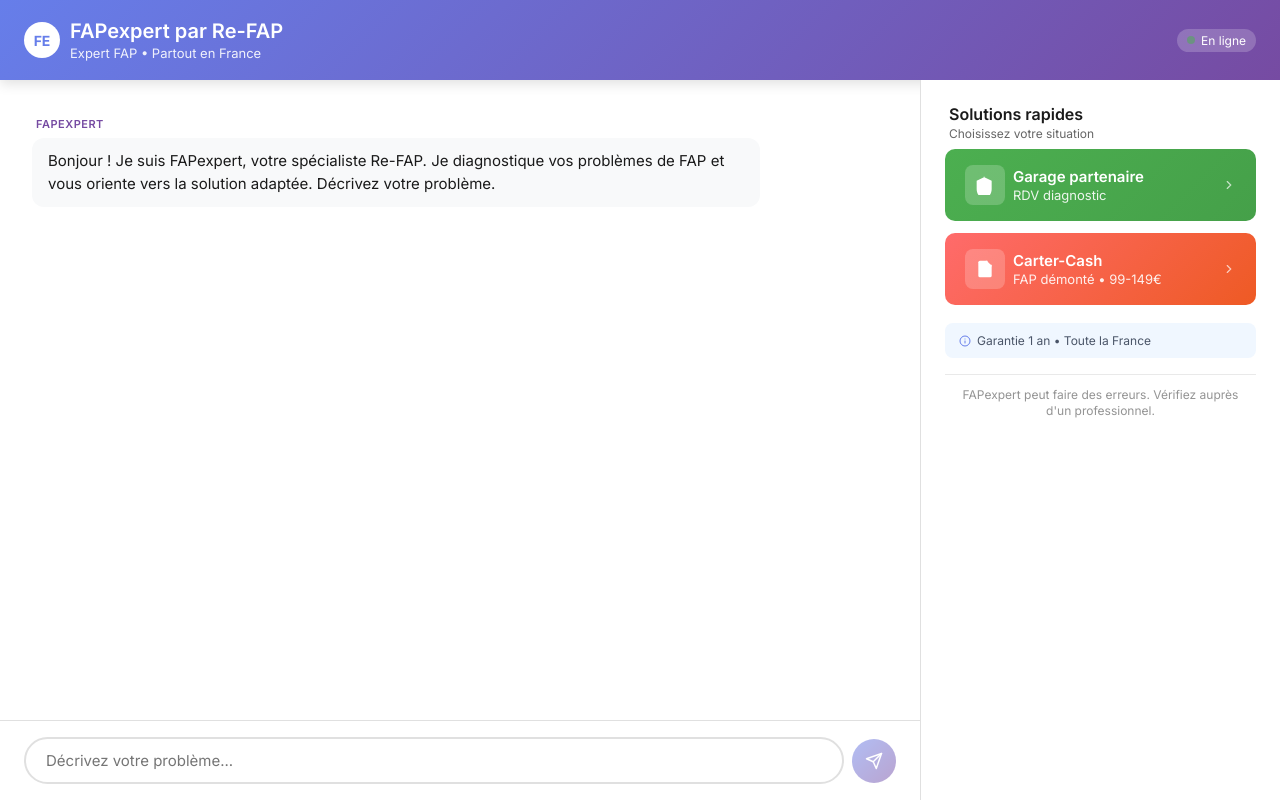
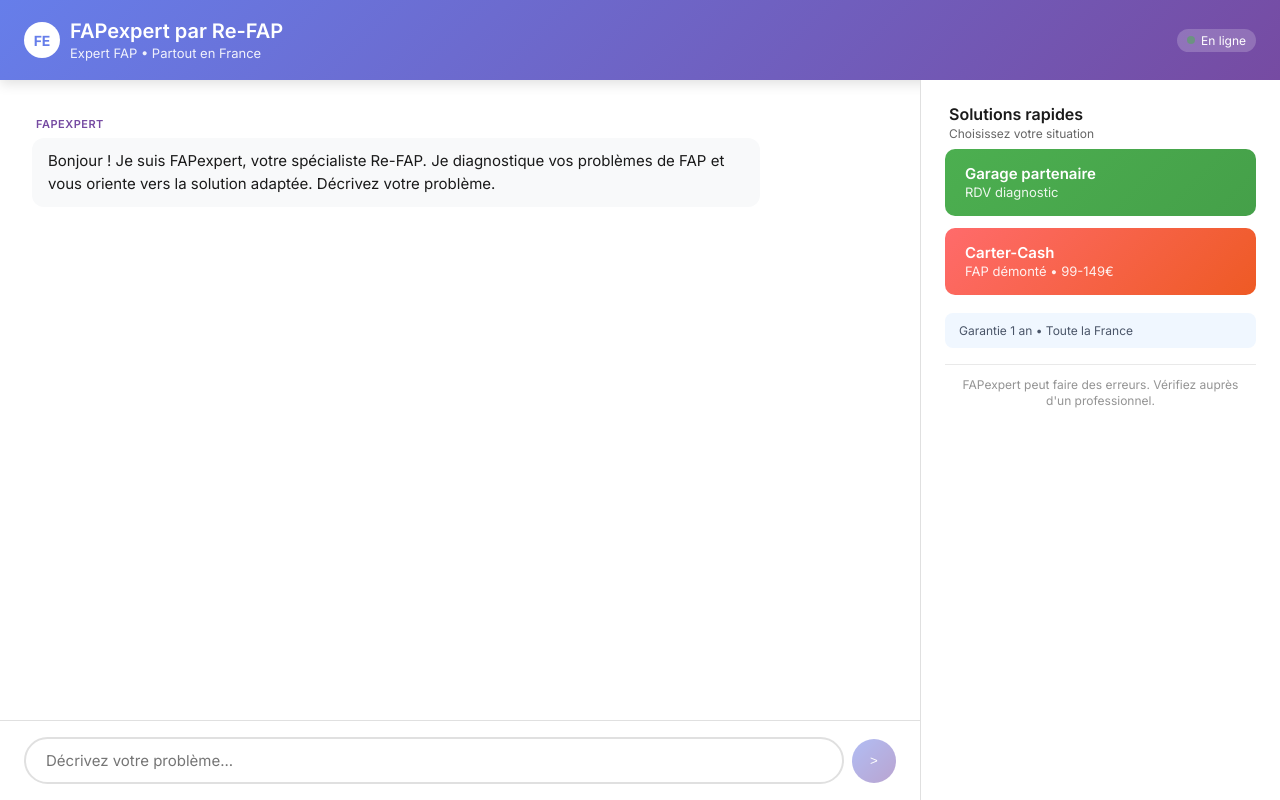
Before and after one commit to REFAP/autoai_re-fap-v2, a Next.js app: page / in a window 1280 px wide. Built offline with nearby package versions, Linux system fonts and the light colour scheme.

Commit message:
Refactor Home component and improve error handling

```diff
--- a/pages/index.js
+++ b/pages/index.js
@@ -4,33 +4,27 @@ import Head from 'next/head';
 import ReactMarkdown from 'react-markdown';
 
 export default function Home() {
-  // URLs pour les recommandations directes
   const RECOMMENDATION_URLS = {
-    garage: '/landing/garage', // Page Next.js
-    carter: '/landing/carter', // Page Next.js
+    garage: '/landing/garage',
+    carter: '/landing/carter',
     quiz: 'https://refap.github.io/re-fap-landing/#quiz'
   };
 
-  // --- Session ID (persistant) ---
   const [sessionId, setSessionId] = useState(null);
 
   useEffect(() => {
     try {
       const key = 'refap_session_id';
       let sid = localStorage.getItem(key);
-
       if (!sid) {
         sid = (crypto?.randomUUID?.() || `sid_${Date.now()}_${Math.random().toString(16).slice(2)}`);
         localStorage.setItem(key, sid);
       }
-
       setSessionId(sid);
     } catch {
-      // Si localStorage indispo, on continue sans sessionId
       setSessionId(null);
     }
   }, []);
-  // --- fin session ---
 
   const [messages, setMessages] = useState([
     {
@@ -44,7 +38,6 @@ export default function Home() {
   const [loading, setLoading] = useState(false);
   const [blocked, setBlocked] = useState(false);
   const [error, setError] = useState('');
-  const [nextAction, setNextAction] = useState(null);
   const chatEndRef = useRef();
 
   useEffect(() => {
@@ -64,20 +57,17 @@ export default function Home() {
     const trimmedInput = input.trim();
     if (!trimmedInput) return;
 
-    // Si sessionId pas encore prêt, on évite un call bancal
     if (sessionId === null) {
       setError("Initialisation en cours… réessayez dans 1 seconde.");
       return;
     }
 
-    const userMsg = { from: 'user', text: trimmedInput };
-    setMessages((msgs) => [...msgs, userMsg]);
+    setMessages((msgs) => [...msgs, { from: 'user', text: trimmedInput }]);
     setInput('');
     setLoading(true);
     setError('');
 
     try {
-      // ✅ IMPORTANT : payload aligné avec /api/chat.js
       const res = await fetch('/api/chat', {
         method: 'POST',
         headers: { 'Content-Type': 'application/json' },
@@ -85,46 +75,35 @@ export default function Home() {
           session_id: sessionId,
           message: trimmedInput,
           meta: {
-            page_url: typeof window !== 'undefined' ? window.location.href : null,
+            page_url: window.location.href,
             page_slug: 'home',
             page_type: 'chat',
-            referrer: typeof document !== 'undefined' ? document.referrer : null,
-            user_agent: typeof navigator !== 'undefined' ? navigator.userAgent : null
+            referrer: document.referrer || null,
+            user_agent: navigator.userAgent || null
           }
         })
       });
 
+      let data = null;
+      try {
+        data = await res.json();
+      } catch {
+        data = null;
+      }
+
+      setLoading(false);
+
       if (!res.ok) {
-        setLoading(false);
-
-        if (res.status === 429) {
-          setMessages((msgs) => [
-            ...msgs,
-            { from: 'bot', text: 'Service temporairement saturé. Veuillez réessayer dans quelques instants.' }
-          ]);
-        } else {
-          // On affiche le détail si l'API le renvoie (utile pendant debug)
-          let details = '';
-          try {
-            const t = await res.text();
-            details = t ? ` — ${t}` : '';
-          } catch {}
-          setMessages((msgs) => [...msgs, { from: 'bot', text: `Erreur serveur ${res.status}${details}` }]);
-        }
+        const details = data ? JSON.stringify(data) : 'No JSON';
+        setMessages((msgs) => [...msgs, { from: 'bot', text: `Erreur serveur ${res.status} — ${details}` }]);
         return;
       }
 
-      const data = await res.json();
-      setLoading(false);
-
-      const botMsg = {
-        from: 'bot',
-        text: data.reply || 'Service temporairement indisponible. Veuillez réessayer.'
-      };
-
-      setMessages((msgs) => [...msgs, botMsg]);
-      setNextAction(data.nextAction || { type: 'GEN' });
-    } catch {
+      setMessages((msgs) => [
+        ...msgs,
+        { from: 'bot', text: data?.reply || `Réponse API inattendue: ${JSON.stringify(data)}` }
+      ]);
+    } catch (err) {
       setLoading(false);
       setMessages((msgs) => [...msgs, { from: 'bot', text: 'Erreur de connexion. Veuillez actualiser la page.' }]);
     }
@@ -145,7 +124,6 @@ export default function Home() {
 
       <div className="app-container">
         <main className="chat-container">
-          {/* Header */}
           <div className="chat-header">
             <div className="header-content">
               <div className="logo-section">
@@ -165,7 +143,6 @@ export default function Home() {
           </div>
 
           <div className="chat-main">
-            {/* Zone de chat */}
             <div className="chat-area">
               <div className="messages-container">
                 {messages.map((m, i) => (
@@ -190,9 +167,7 @@ export default function Home() {
                     </div>
                     <div className="message-bubble">
                       <div className="typing-indicator">
-                        <span></span>
-                        <span></span>
-                        <span></span>
+                        <span></span><span></span><span></span>
                       </div>
                     </div>
                   </div>
@@ -201,7 +176,6 @@ export default function Home() {
                 <div ref={chatEndRef} />
               </div>
 
-              {/* Zone de saisie */}
               <form onSubmit={handleSubmit} className="input-form">
                 <div className="input-wrapper">
                   <input
@@ -223,99 +197,38 @@ export default function Home() {
                     className="send-button"
                     disabled={blocked || input.length > 600 || loading || !input.trim()}
                   >
-                    {loading ? (
-                      <span className="button-loading">...</span>
-                    ) : (
-                      <svg width="20" height="20" viewBox="0 0 24 24" fill="none">
-                        <path
-                          d="M22 2L11 13"
-                          stroke="currentColor"
-                          strokeWidth="2"
-                          strokeLinecap="round"
-                          strokeLinejoin="round"
-                        />
-                        <path
-                          d="M22 2L15 22L11 13L2 9L22 2Z"
-                          stroke="currentColor"
-                          strokeWidth="2"
-                          strokeLinecap="round"
-                          strokeLinejoin="round"
-                        />
-                      </svg>
-                    )}
+                    {loading ? <span className="button-loading">...</span> : '>'}
                   </button>
                 </div>
                 {error && <div className="error-message">{error}</div>}
               </form>
             </div>
 
-            {/* Zone CTA - FIXES et OPTIMISÉS MOBILE */}
             <div className="cta-zone">
               <div className="cta-header">
                 <h3>Solutions rapides</h3>
                 <p>Choisissez votre situation</p>
               </div>
 
-              {/* CTA 1 - Garage partenaire */}
-              <a
-                href={RECOMMENDATION_URLS.garage}
-                target="_blank"
-                rel="noopener noreferrer"
-                className="cta-button primary"
-              >
-                <div className="cta-icon">
-                  <svg width="24" height="24" viewBox="0 0 24 24" fill="none">
-                    <path
-                      d="M12 2L2 7v10c0 5.55 3.84 10.74 9 12 5.16-1.26 9-6.45 9-12V7l-10-5z"
-                      fill="currentColor"
-                    />
-                  </svg>
-                </div>
+              <a href={RECOMMENDATION_URLS.garage} target="_blank" rel="noopener noreferrer" className="cta-button primary">
                 <div className="cta-content">
                   <span className="cta-title">Garage partenaire</span>
                   <span className="cta-subtitle">RDV diagnostic</span>
                 </div>
-                <svg className="cta-arrow" width="20" height="20" viewBox="0 0 24 24" fill="none">
-                  <path d="M9 18l6-6-6-6" stroke="currentColor" strokeWidth="2" strokeLinecap="round" />
-                </svg>
               </a>
 
-              {/* CTA 2 - Carter-Cash */}
-              <a
-                href={RECOMMENDATION_URLS.carter}
-                target="_blank"
-                rel="noopener noreferrer"
-                className="cta-button secondary"
-              >
-                <div className="cta-icon">
-                  <svg width="24" height="24" viewBox="0 0 24 24" fill="none">
-                    <path
-                      d="M14 2H6a2 2 0 00-2 2v16a2 2 0 002 2h12a2 2 0 002-2V8z"
-                      fill="currentColor"
-                    />
-                    <path d="M14 2v6h6" stroke="white" strokeWidth="2" />
-                  </svg>
-                </div>
+              <a href={RECOMMENDATION_URLS.carter} target="_blank" rel="noopener noreferrer" className="cta-button secondary">
                 <div className="cta-content">
                   <span className="cta-title">Carter-Cash</span>
                   <span className="cta-subtitle">FAP démonté • 99-149€</span>
                 </div>
-                <svg className="cta-arrow" width="20" height="20" viewBox="0 0 24 24" fill="none">
-                  <path d="M9 18l6-6-6-6" stroke="currentColor" strokeWidth="2" strokeLinecap="round" />
-                </svg>
               </a>
 
               <div className="info-card">
-                <svg width="16" height="16" viewBox="0 0 24 24" fill="none">
-                  <circle cx="12" cy="12" r="10" stroke="currentColor" strokeWidth="2" />
-                  <path d="M12 16v-4M12 8h.01" stroke="currentColor" strokeWidth="2" strokeLinecap="round" />
-                </svg>
                 <span>Garantie 1 an • Toute la France</span>
               </div>
 
-              <div className="disclaimer-text">
-                FAPexpert peut faire des erreurs. Vérifiez auprès d&apos;un professionnel.
-              </div>
+              <div className="disclaimer-text">FAPexpert peut faire des erreurs. Vérifiez auprès d'un professionnel.</div>
             </div>
           </div>
         </main>
```
